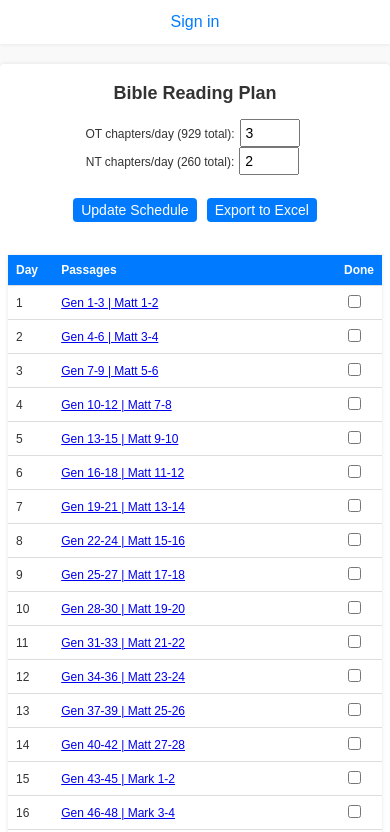
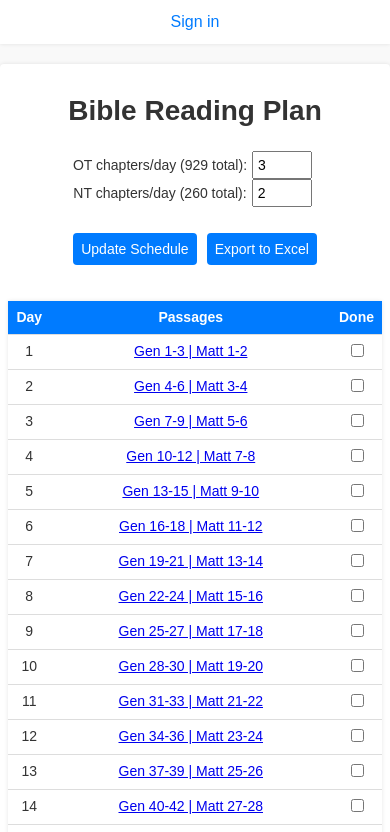
Before and after one commit to quantumtutoring/bibleplan, a Next.js app: page / in a window 390 px wide. Shown: the top 832 px of the page. Built offline with nearby package versions, Linux system fonts and the light colour scheme; no server answers.

Commit message:
improved font size and formatting

```diff
--- a/pages/index.js
+++ b/pages/index.js
@@ -431,7 +431,7 @@ export default function Home() {
       <div className={styles.header} id="auth-header">
         {currentUser ? (
           <span className="user-info">
-            Welcome, {currentUser.email}{" "}
+            {currentUser.email}{" "}
             <button onClick={signOut}>Sign Out</button>
           </span>
         ) : (
--- a/styles/Home.module.css
+++ b/styles/Home.module.css
@@ -37,7 +37,7 @@
 }
 
 .controls button {
-  padding: 4px 8px;
+  padding: 8px;
   font-size: 14px;
   cursor: pointer;
   margin: 5px;
@@ -64,7 +64,7 @@
 .scheduleTable th,
 .scheduleTable td {
   padding: 6px 8px;
-  text-align: left;
+  text-align: center;
   border-bottom: 1px solid #ddd;
   font-size: 12px;
 }
@@ -85,7 +85,7 @@
 
 @media screen and (max-width: 600px) {
   .container, .scheduleTable, .scheduleTable th, .scheduleTable td {
-    font-size: 12px;
+    font-size: 14px;
     padding: 6px 8px;
   }
 }
--- a/styles/Signin.module.css
+++ b/styles/Signin.module.css
@@ -61,8 +61,8 @@
 }
 
 .authButtons button {
-  padding: 10px 20px;
-  font-size: 1rem;
+  padding: 10px;
+  font-size: 14px;
   border-radius: 4px;
   cursor: pointer;
   transition: background 0.3s, color 0.3s;
--- a/styles/globals.css
+++ b/styles/globals.css
@@ -9,8 +9,8 @@ body {
   }
   h1, h2 {
     text-align: center;
-    margin-top: 10px;
-    font-size: 18px;
+    margin-top: 20px;
+    font-size: 28px;
   }
 
   .user-info {
@@ -48,9 +48,9 @@ body {
   table#scheduleTable th,
   table#scheduleTable td {
     padding: 6px 8px;
-    text-align: left;
+    text-align: center;
     border-bottom: 1px solid #ddd;
-    font-size: 12px;
+    font-size: 14px;
   }
 
   table#scheduleTable th {
```
